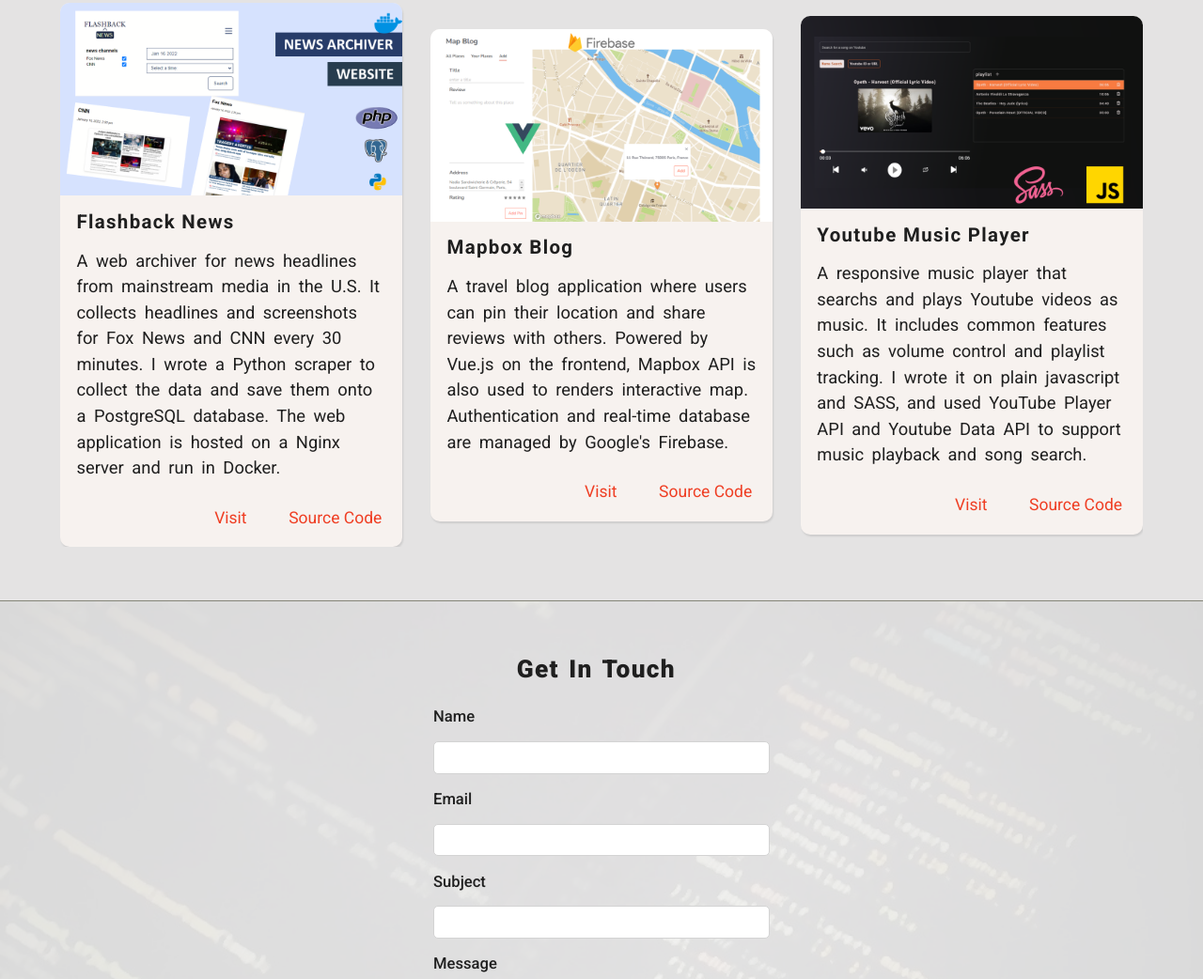
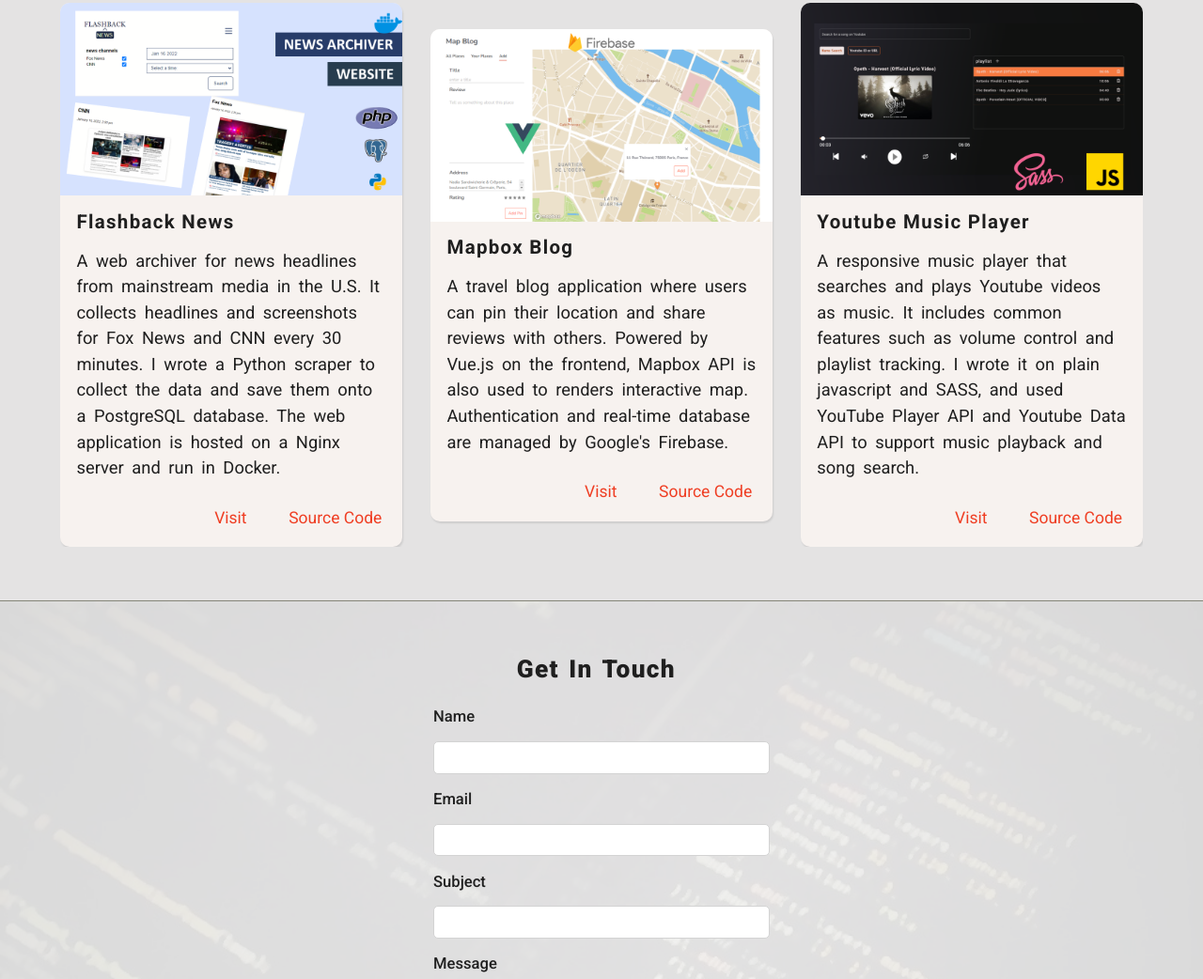
Before and after one commit to simoncse/simoncse.github.io, a plain HTML site: page index.html in a window 1280 px wide. Shown: the part 1245-2287 px from the top of the page at 94% size. Drawn offline with Linux system fonts and the light colour scheme.

Commit message:
Update index.html
typo

```diff
--- a/index.html
+++ b/index.html
@@ -115,7 +115,7 @@
                         <img src="/assets/projects/mp_thumb.webp" alt="music player image">
                     </div>
                     <h3>Youtube Music Player</h3>
-                    <p>A responsive music player that searchs and plays Youtube videos as music. It includes common features such as volume control and playlist tracking.
+                    <p>A responsive music player that searches and plays Youtube videos as music. It includes common features such as volume control and playlist tracking.
                         I wrote it on plain javascript and SASS, and used YouTube Player API and Youtube Data API to support music playback and song search.
                     </p>
                     <div class="project__action">
```
